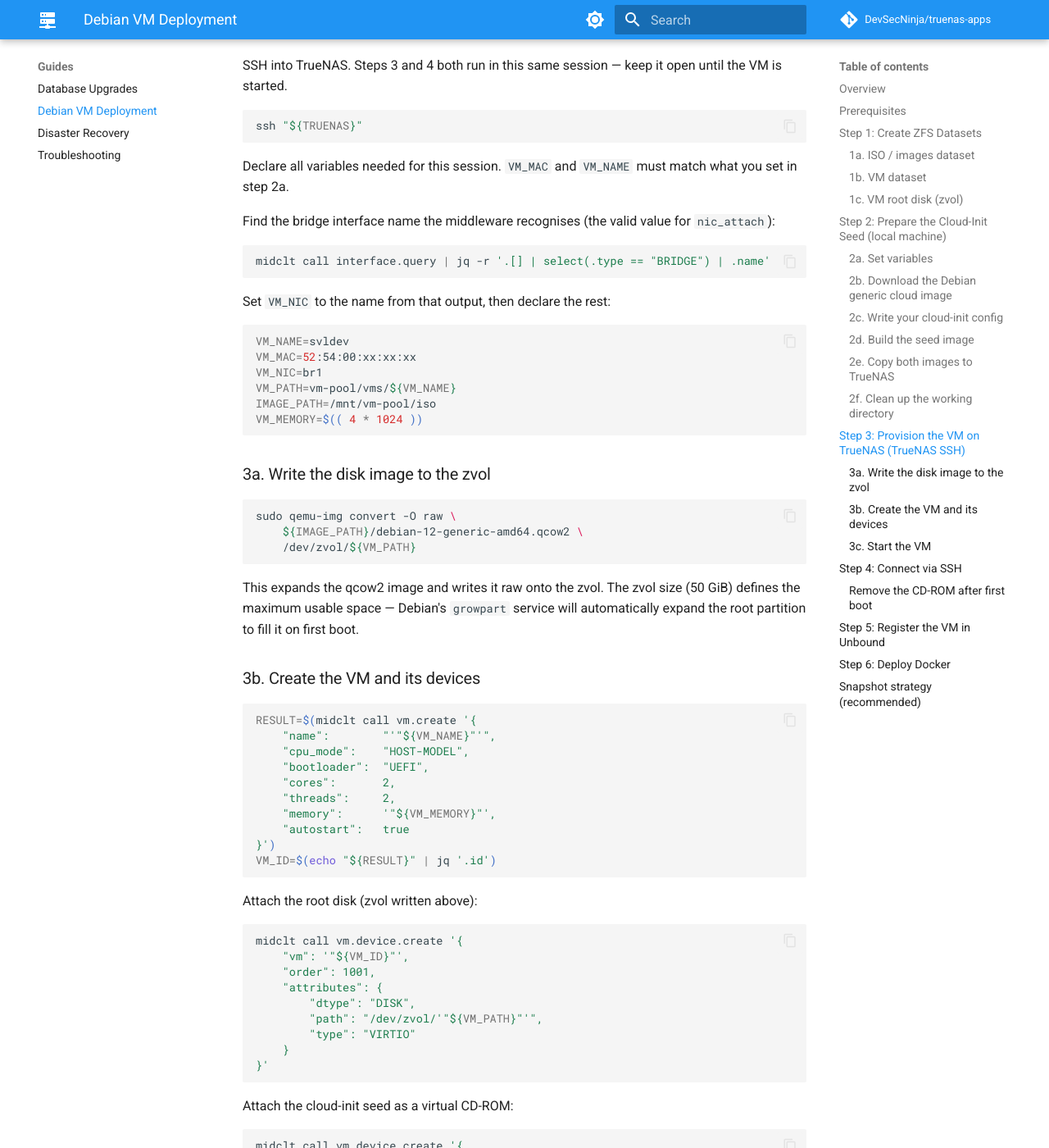
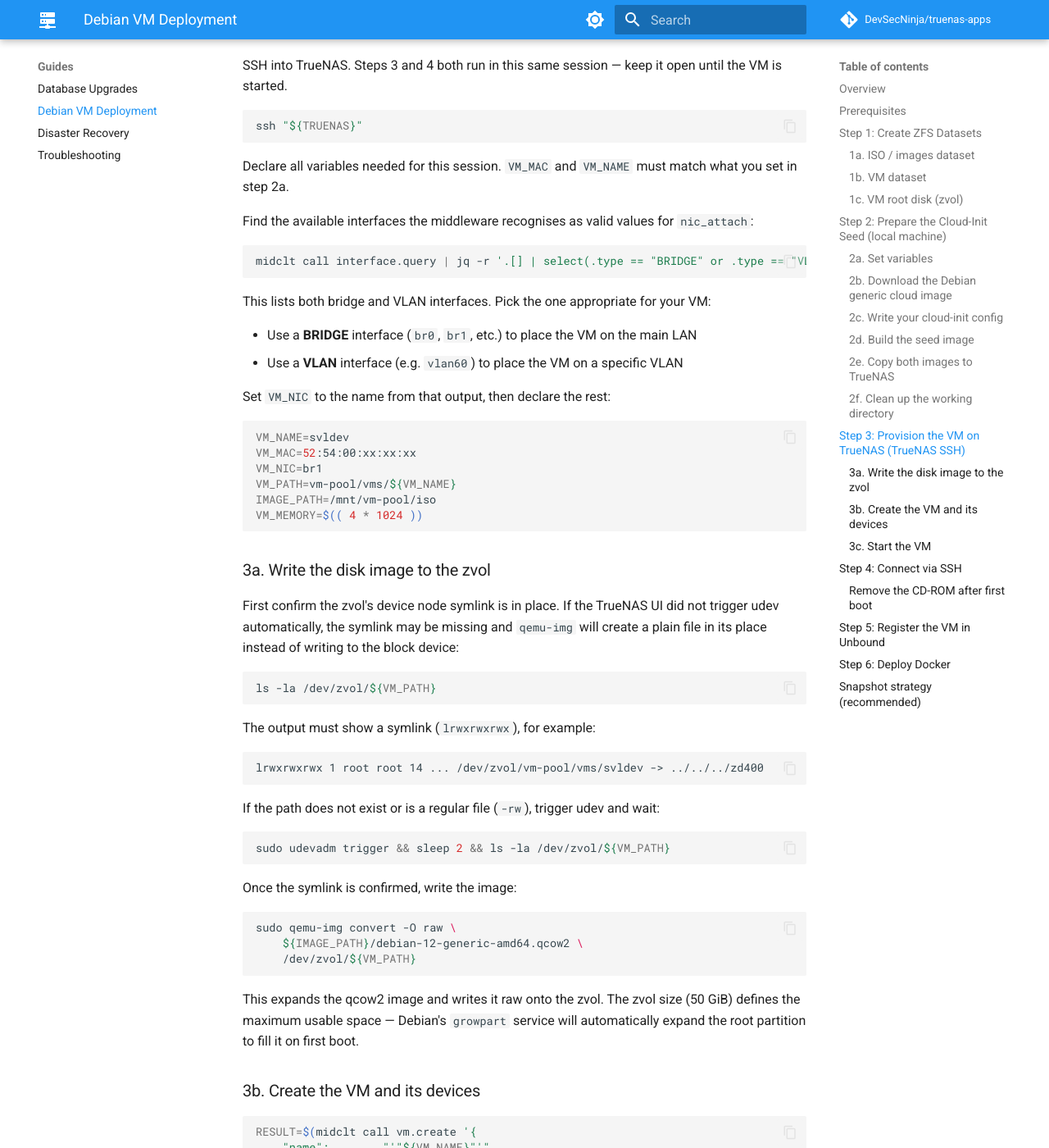
Before and after one commit to DevSecNinja/truenas-apps, an MkDocs documentation site: the page built from docs/VM-DEBIAN.md, in a window 1280 px wide and 1400 px high, scrolled down 7101 px. Shown: the whole window at 82% size. Built offline with MkDocs 1.6.1 and Material for MkDocs 9.7.7, drawn with Linux system fonts in a browser that asks for light colours; comment, search, counter and statistics services are not loaded; some of the changed text lies outside the part shown.

Commit message:
docs: update VM-DEBIAN guide to include VLAN interface options and symlink confirmation for zvols

````diff
--- a/docs/VM-DEBIAN.md
+++ b/docs/VM-DEBIAN.md
@@ -264,11 +264,16 @@ ssh "${TRUENAS}"
 
 Declare all variables needed for this session. `VM_MAC` and `VM_NAME` must match what you set in step 2a.
 
-Find the bridge interface name the middleware recognises (the valid value for `nic_attach`):
+Find the available interfaces the middleware recognises as valid values for `nic_attach`:
 
 ```sh
-midclt call interface.query | jq -r '.[] | select(.type == "BRIDGE") | .name'
+midclt call interface.query | jq -r '.[] | select(.type == "BRIDGE" or .type == "VLAN") | "\(.type)\t\(.name)"'
 ```
+
+This lists both bridge and VLAN interfaces. Pick the one appropriate for your VM:
+
+- Use a **BRIDGE** interface (`br0`, `br1`, etc.) to place the VM on the main LAN
+- Use a **VLAN** interface (e.g. `vlan60`) to place the VM on a specific VLAN
 
 Set `VM_NIC` to the name from that output, then declare the rest:
 
@@ -282,6 +287,26 @@ VM_MEMORY=$(( 4 * 1024 ))
 ```
 
 ### 3a. Write the disk image to the zvol
+
+First confirm the zvol's device node symlink is in place. If the TrueNAS UI did not trigger udev automatically, the symlink may be missing and `qemu-img` will create a plain file in its place instead of writing to the block device:
+
+```sh
+ls -la /dev/zvol/${VM_PATH}
+```
+
+The output must show a symlink (`lrwxrwxrwx`), for example:
+
+```
+lrwxrwxrwx 1 root root 14 ... /dev/zvol/vm-pool/vms/svldev -> ../../../zd400
+```
+
+If the path does not exist or is a regular file (`-rw`), trigger udev and wait:
+
+```sh
+sudo udevadm trigger && sleep 2 && ls -la /dev/zvol/${VM_PATH}
+```
+
+Once the symlink is confirmed, write the image:
 
 ```sh
 sudo qemu-img convert -O raw \
@@ -354,6 +379,10 @@ midclt call vm.device.create '{
 midclt call vm.start "${VM_ID}"
 ```
 
+A `null` response means success — `vm.start` returns nothing on success.
+
+To watch the boot progress, open the TrueNAS UI, go to **Virtualization → svldev → Serial Shell**. You will see the boot log and cloud-init output in real time.
+
 ---
 
 ## Step 4: Connect via SSH
````
